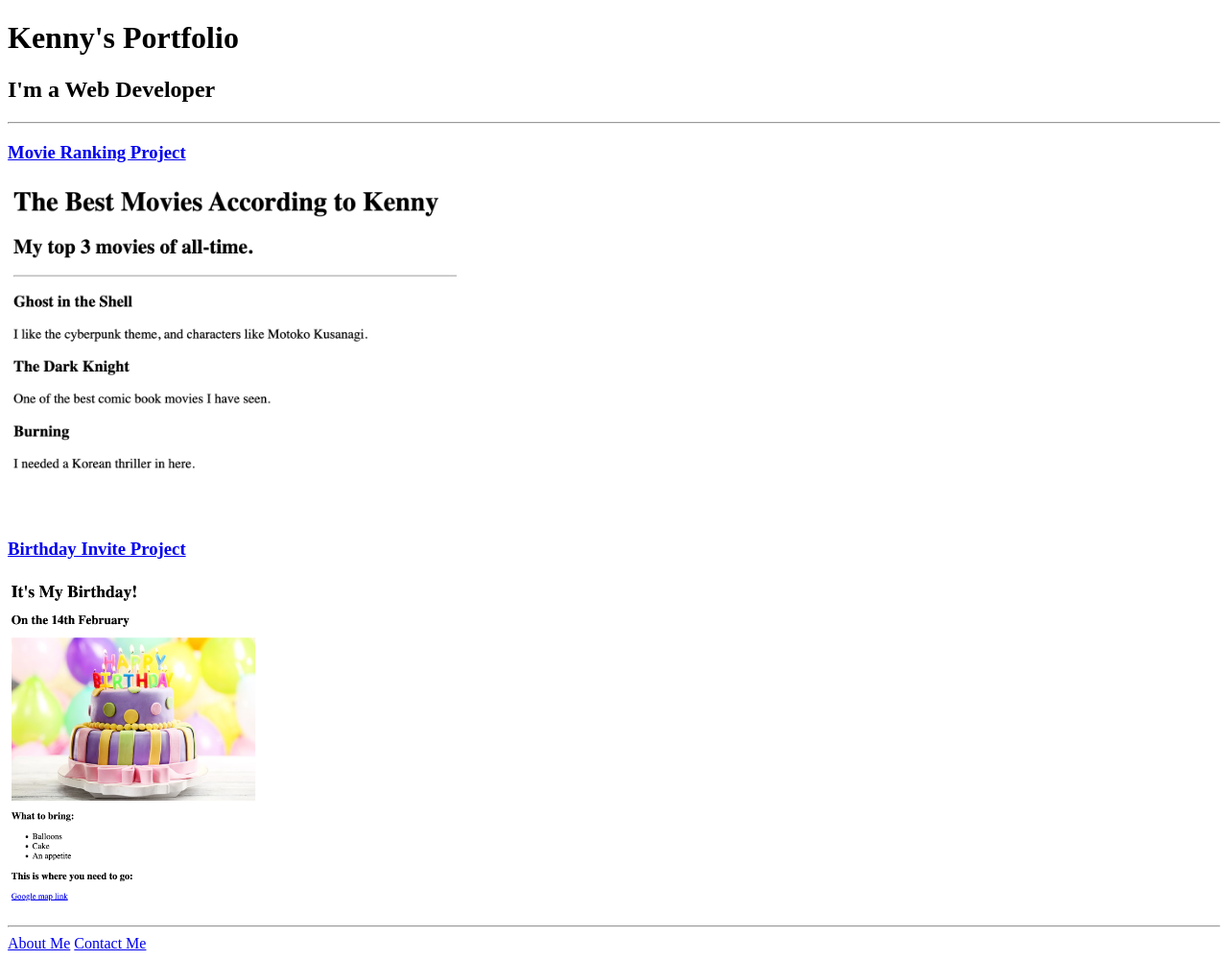
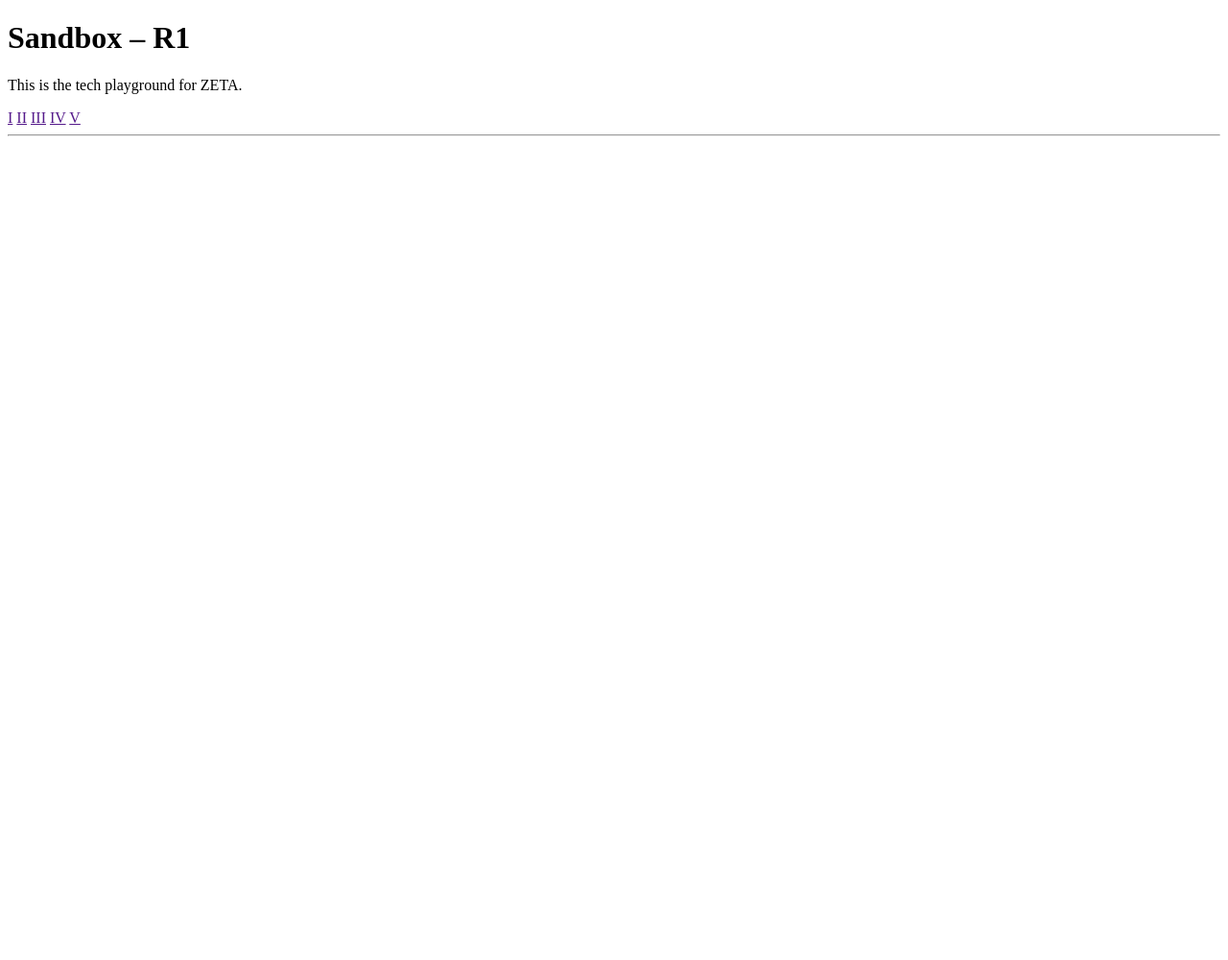
Before and after one commit to kennyreyes/html-portfolio, a plain HTML site: page index.html in a window 1280 px wide. Shown: the whole page at 96% size. After the commit the page ends 800 px from the top, so only its background shows below. Drawn offline with Linux system fonts and the light colour scheme.

Commit message:
Add files via upload

```diff
--- a/index.html
+++ b/index.html
@@ -1,41 +1,20 @@
-<!-- TODO 1: Create the HTML Boilerplate -->
 <!DOCTYPE html>
 <html lang="en">
 <head>
     <meta charset="UTF-8">
     <meta name="viewport" content="width=device-width, initial-scale=1.0">
-    <title>Document</title>
+    <title>Test</title>
 </head>
 <body>
-    <h1>Kenny's Portfolio</h1>
-    <h2>I'm a Web Developer</h2>
+    <h1>Sandbox – R1</h1>
+    <p>This is the tech playground for ZETA.</p>
 
-    <hr />
+    <a href="">I</a>
+    <a href="">II</a>
+    <a href="">III</a>
+    <a href="">IV</a>
+    <a href="">V</a>
 
-    <a href="./public/movie-ranking.html"><h3>Movie Ranking Project</h3></a>
-    <img src="./assets/images/kennys-fave-movies.png" height="350px" />
-
-    <a href="./public/birthday-invite.html"><h3>Birthday Invite Project</h3></a>
-    <img src="./assets/images/kennys-birthday-invite.png" height="350px" />
-
-    <hr />
-
-    <a href="./public/about.html">About Me</a>
-    <a href="./public/contact.html">Contact Me</a>
-
+    <hr>
 </body>
 </html>
-
-<!-- TODO 2: Add Your previous projects' HTML into the public folder -->
-
-<!-- TODO 3: Take screenshots of your project previews and add the images to the images folder -->
-
-<!-- TODO 4: Add titles/subtitles etc. -->
-
-<!-- TODO 5: Add a link to the project pages -->
-
-<!-- TODO 6: Add images to show the project previews
-HINT for TODO 6: You can use the height attribute set to 200 to make the image smaller:
-https://developer.mozilla.org/en-US/docs/Web/HTML/Element/img#attr-height -->
-
-<!-- TODO 7: Add the Contact Me and About Me page links -->
```
